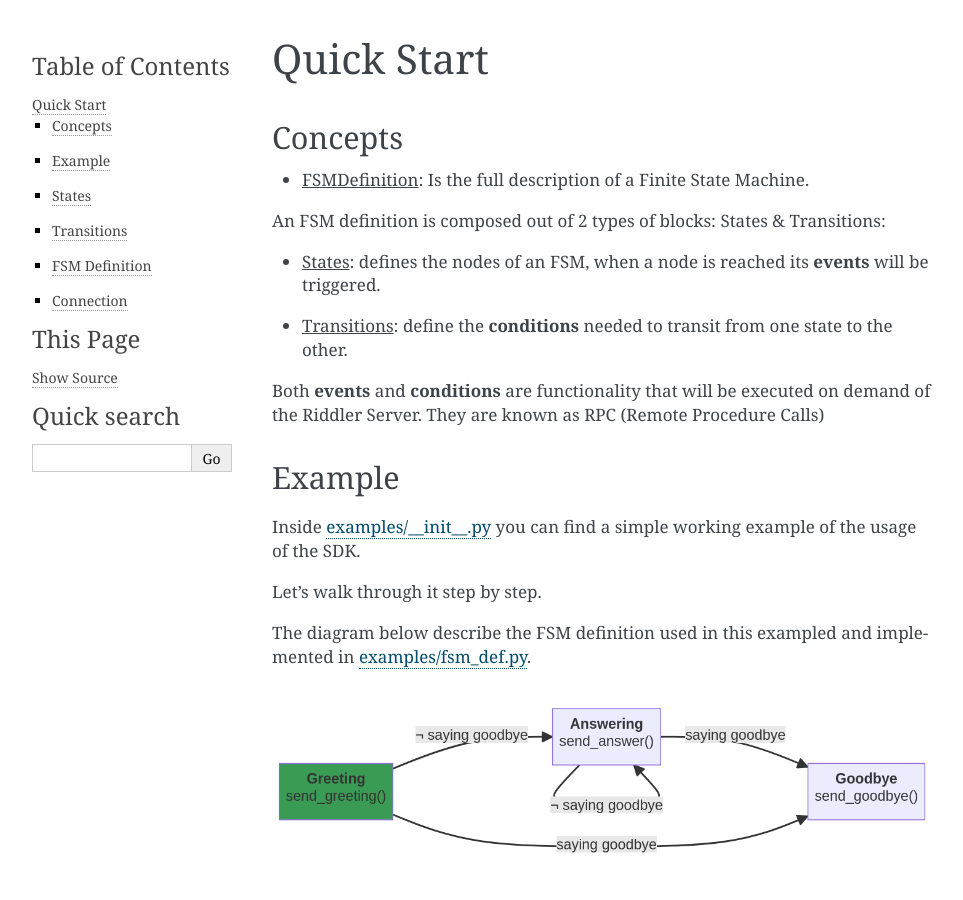
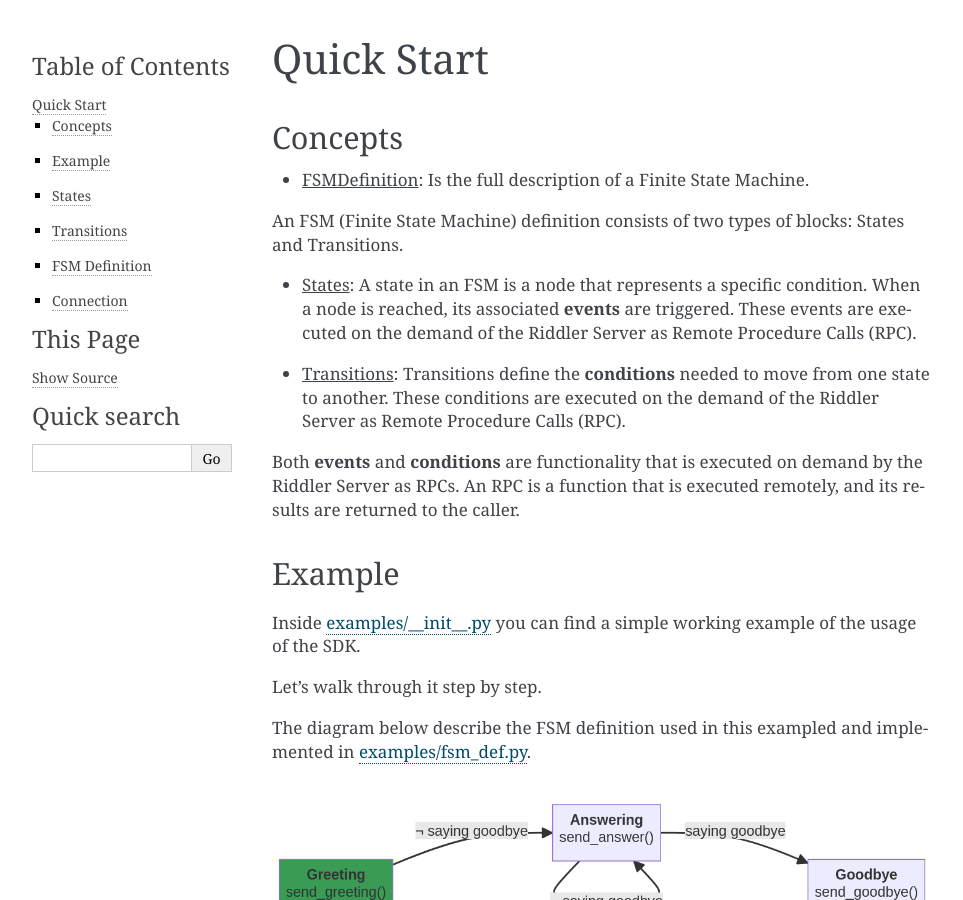
Before and after one commit to ChatFAQ/ChatFAQ, a Sphinx documentation site: the page built from doc/source/modules/sdk/quick_start.rst, in a window 1280 px wide and 900 px high. Shown: the whole window, without its empty margins (148-1111 px from the left). Built offline with Sphinx 7.4.7, drawn with Linux system fonts in a browser that asks for light colours; pages that are not in the unit, such as notebooks, are missing from menus; the version number is read from the project's files by our own code.

Commit message:
Improving english in the docs

```diff
--- a/doc/source/modules/sdk/quick_start.rst
+++ b/doc/source/modules/sdk/quick_start.rst
@@ -9,14 +9,13 @@ Concepts
 
 - :underline:`FSMDefinition`: Is the full description of a Finite State Machine.
 
-An FSM definition is composed out of 2 types of blocks: States & Transitions:
+An FSM (Finite State Machine) definition consists of two types of blocks: States and Transitions.
 
-- :underline:`States`: defines the nodes of an FSM, when a node is reached its **events** will be triggered.
+- :underline:`States`: A state in an FSM is a node that represents a specific condition. When a node is reached, its associated **events** are triggered. These events are executed on the demand of the Riddler Server as Remote Procedure Calls (RPC).
 
-- :underline:`Transitions`: define the **conditions** needed to transit from one state to the other.
+- :underline:`Transitions`: Transitions define the **conditions** needed to move from one state to another. These conditions are executed on the demand of the Riddler Server as Remote Procedure Calls (RPC).
 
-Both **events** and **conditions** are functionality that will be executed on demand of the Riddler Server. They are known as RPC (Remote Procedure Calls)
-
+Both **events** and **conditions** are functionality that is executed on demand by the Riddler Server as RPCs. An RPC is a function that is executed remotely, and its results are returned to the caller.
 
 Example
 ------------------
```
Also changed, not shown: doc/source/modules/widget/quick_start.rst (+4 -8 lines).
